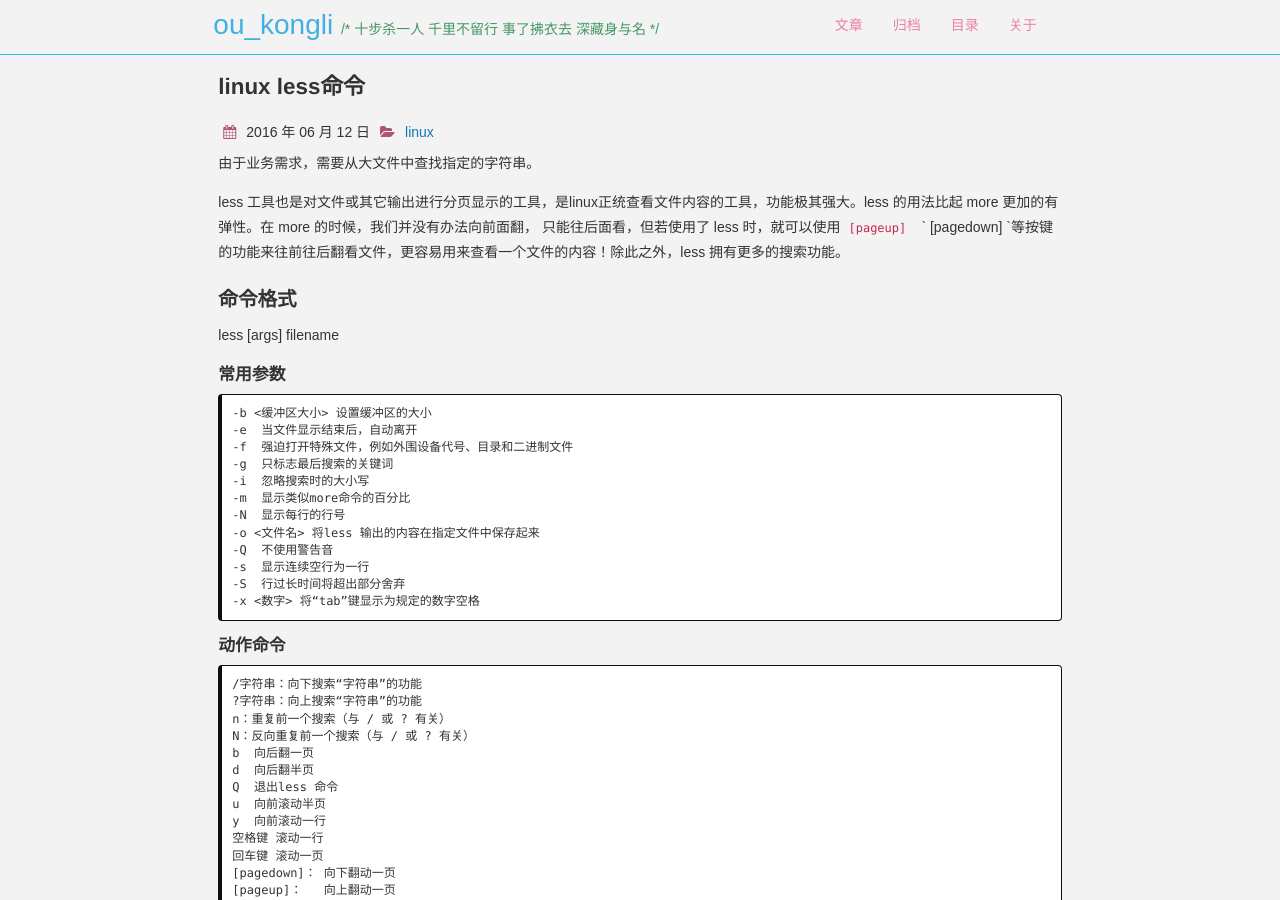
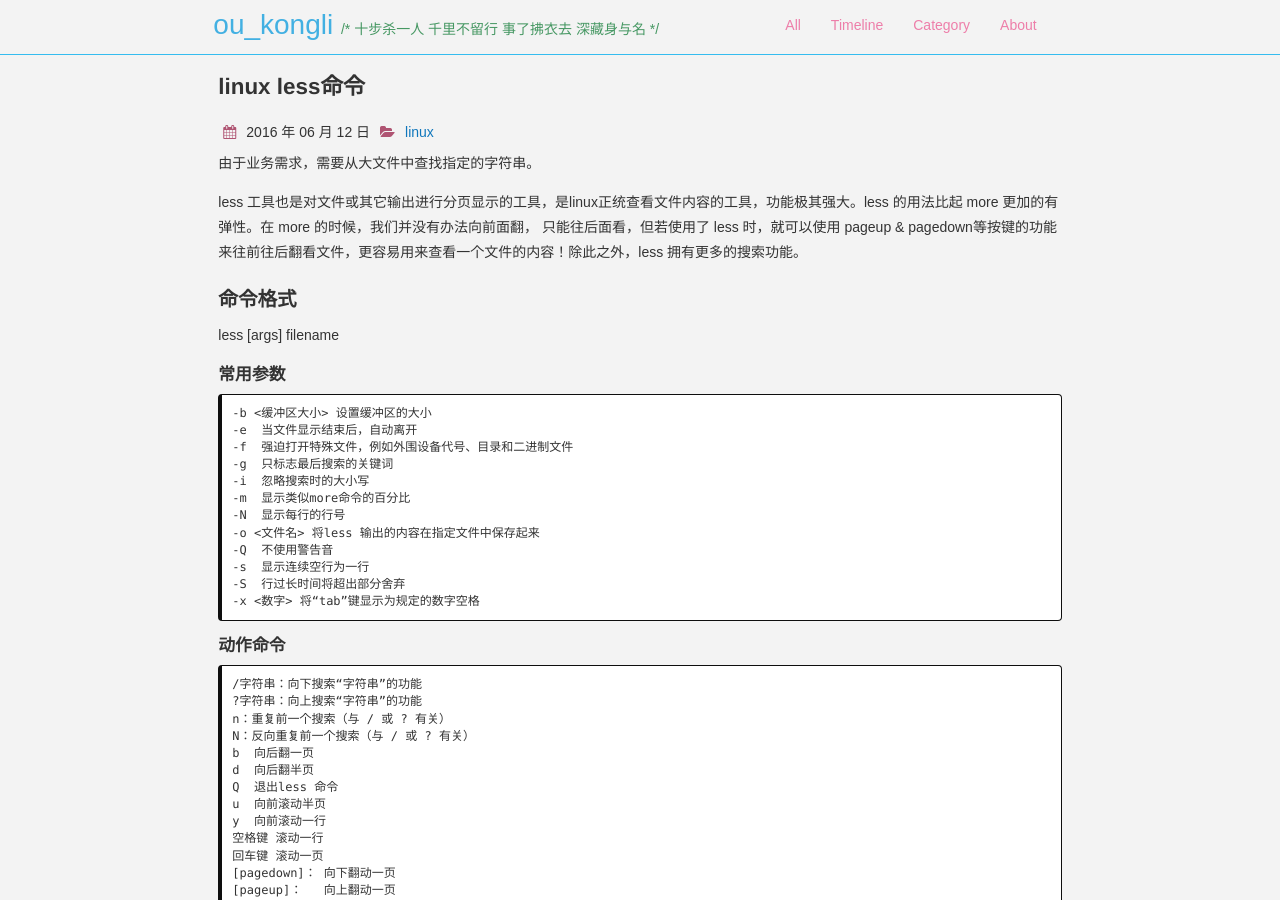
Before and after one commit to ouyangkongli/ouyangkongli.github.io, a Jekyll site: the page built from _posts/2016-06-12-linux-command-less.md, in a window 1280 px wide and 900 px high. Built offline with Jekyll 4.4.1, drawn with Linux system fonts in a browser that asks for light colours; nearby versions of some CDN libraries; comment, search, counter and statistics services are not loaded.

Commit message:
update navigation_list

```diff
--- a/_includes/oukongli/navigation_list
+++ b/_includes/oukongli/navigation_list
@@ -4,7 +4,7 @@
 {% assign color_hack = color_hack | replace:{{current_nav}},'active' %}
 {% assign color_hack = color_hack | split:' ' %}
 
-<li class="{{color_hack[0]}}"><a href="/posts.html">文章</a></li>
-<li class="{{color_hack[1]}}"><a href="/timeline.html">归档</a></li>
-<li class="{{color_hack[2]}}"><a href="/categories.html">目录</a></li>
-<li class="{{color_hack[3]}}"><a href="/about.html">关于</a></li>
+<li class="{{color_hack[0]}}"><a href="/posts.html">All</a></li>
+<li class="{{color_hack[1]}}"><a href="/timeline.html">Timeline</a></li>
+<li class="{{color_hack[2]}}"><a href="/categories.html">Category</a></li>
+<li class="{{color_hack[3]}}"><a href="/about.html">About</a></li>
--- a/_posts/2016-06-12-linux-command-less.md
+++ b/_posts/2016-06-12-linux-command-less.md
@@ -9,7 +9,7 @@ categories: linux
 
 由于业务需求，需要从大文件中查找指定的字符串。
 
-less 工具也是对文件或其它输出进行分页显示的工具，是linux正统查看文件内容的工具，功能极其强大。less 的用法比起 more 更加的有弹性。在 more 的时候，我们并没有办法向前面翻， 只能往后面看，但若使用了 less 时，就可以使用 `[pageup] ` ` [pagedown] `等按键的功能来往前往后翻看文件，更容易用来查看一个文件的内容！除此之外，less 拥有更多的搜索功能。
+less 工具也是对文件或其它输出进行分页显示的工具，是linux正统查看文件内容的工具，功能极其强大。less 的用法比起 more 更加的有弹性。在 more 的时候，我们并没有办法向前面翻， 只能往后面看，但若使用了 less 时，就可以使用 pageup & pagedown等按键的功能来往前往后翻看文件，更容易用来查看一个文件的内容！除此之外，less 拥有更多的搜索功能。
 
 <!-- more -->
 
```
